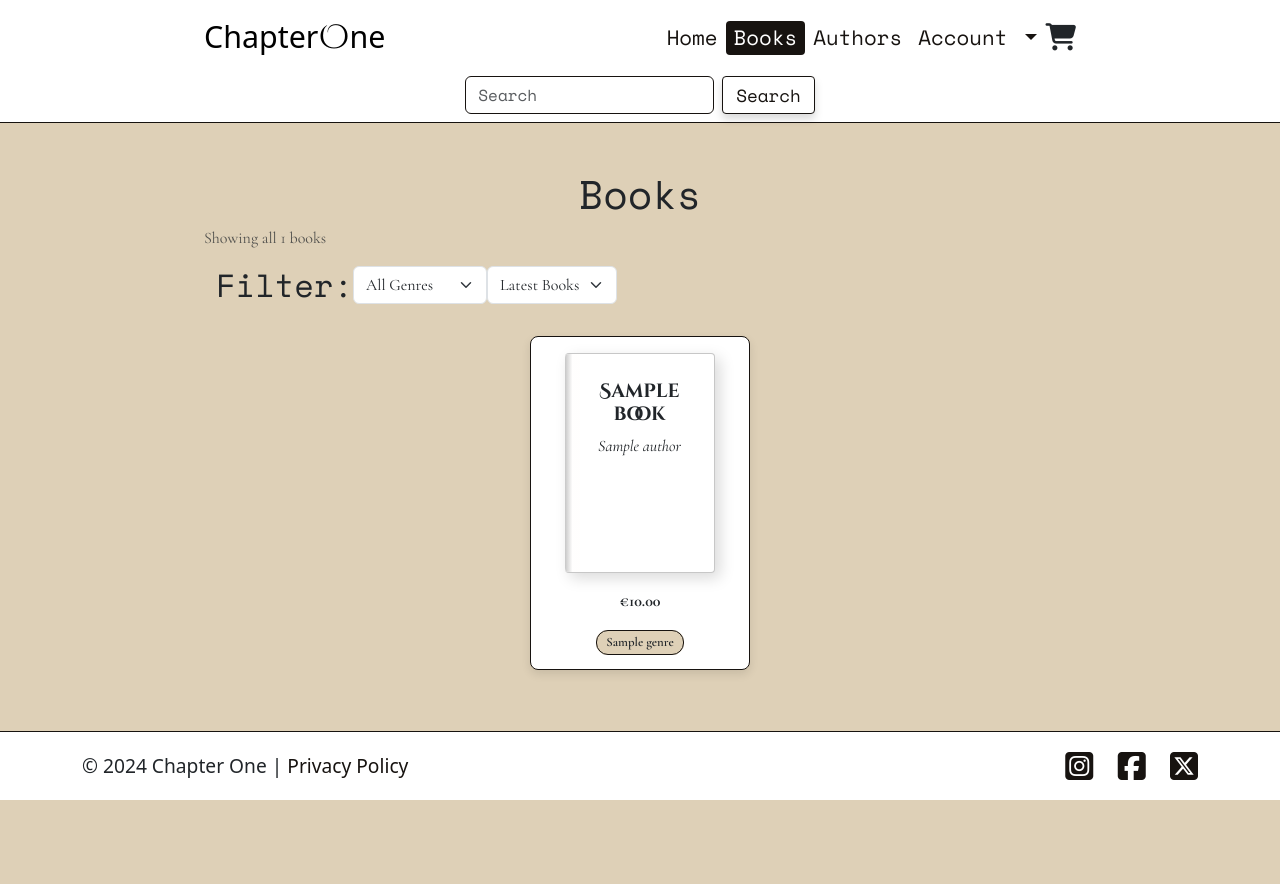
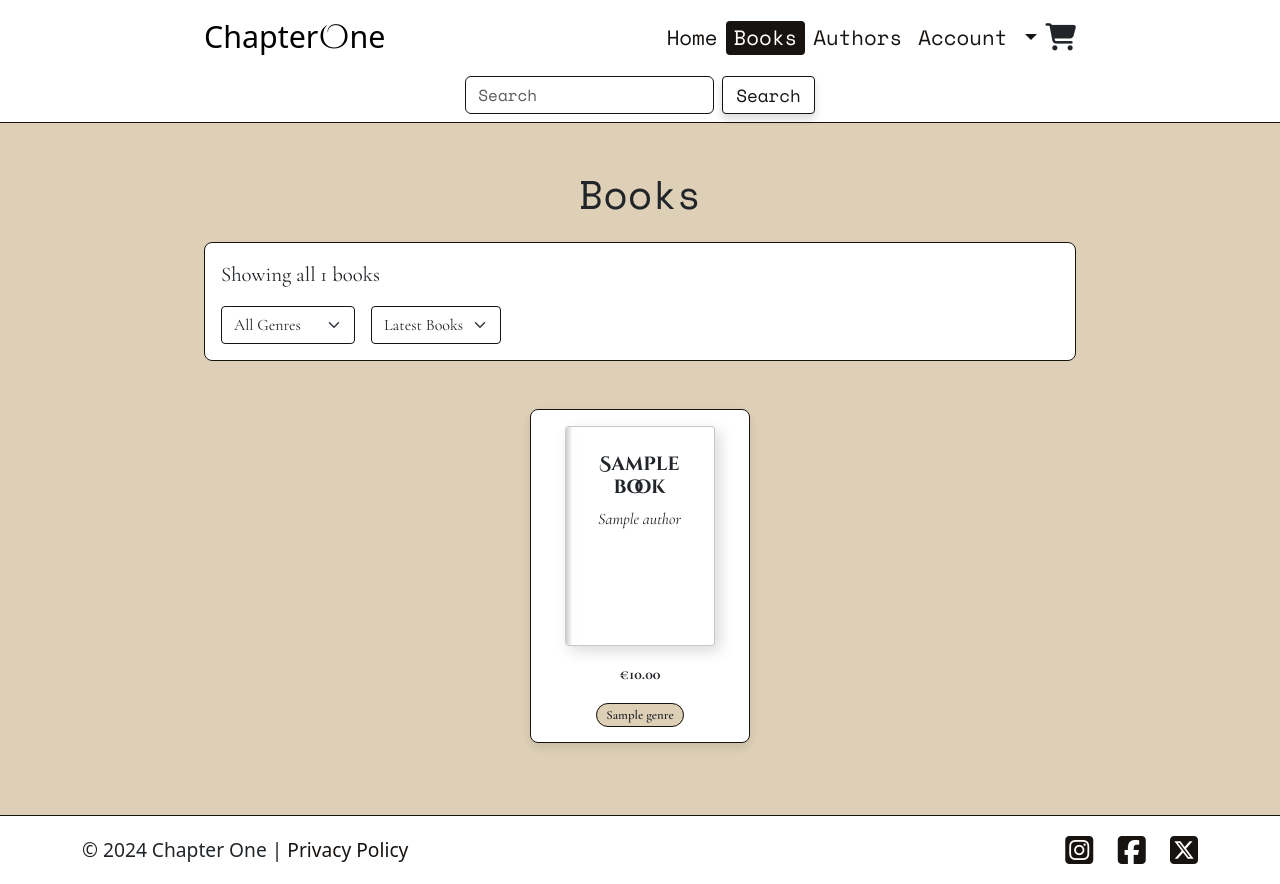
Before and after one commit to niekados/chapter-one, a Django app: page /books/ in a window 1280 px wide. Before the commit the page ends 800 px from the top, so only its background shows below. Run offline with Django 4.2, Linux system fonts and the light colour scheme; tables that the repository leaves empty hold one stand-in row (values such as "Sample post"); some libraries are stand-ins or nearby versions.

Commit message:
feat: style books list template

```diff
--- a/books/templates/books/books_list.html
+++ b/books/templates/books/books_list.html
@@ -7,11 +7,14 @@ Books
 {% endblock %}
 
 {% block content %}
-<div class="container">
-    <h1 class="text-center">Books</h1>
+<div class="container pb-5">
+    <!-- Page title -->
+    <h1 class="text-center mb-4">Books</h1>
 
-    <!-- Sort or search book count -->
-    <p class="text-muted">
+    <!-- Filters, sort, and book count -->
+    <div class="filter-sort-container p-3 mb-4">
+        <!-- Book count -->
+        <p class="mb-3">
             {% if search_keyword or current_genre %}
             {{ books.paginator.count }} book{% if books.paginator.count != 1 %}s{% endif %} found
             {% else %}
@@ -19,24 +22,13 @@ Books
             {% endif %}
         </p>
 
-    <!-- Display currently selected genre -->
-    <div class="mb-3">
-        {% if current_genre %}
-        <span class="badge bg-secondary">Genre: {{ current_genre }}</span>
-        {% endif %}
-        {% if search_keyword %}
-        <span class="badge bg-secondary">Search: {{ search_keyword }}</span>
-        {% endif %}
-    </div>
-
-    <section class="container d-flex">
-        <h2>Filter:</h2>
+        <div class="d-flex flex-wrap gap-3">
             <!-- Filter by genre -->
             <form method="GET" action="{% url 'books_list' %}">
                 {% if search_keyword %}
                 <input type="hidden" name="q" value="{{ search_keyword }}">
                 {% endif %}
-            <select name="genre" class="form-select" onchange="this.form.submit()">
+                <select name="genre" class="form-select filter-dropdown" onchange="this.form.submit()">
                     <option value="">All Genres</option>
                     {% for genre in genres %}
                     <option value="{{ genre.name }}" {% if genre.name == current_genre %}selected{% endif %}>
@@ -46,7 +38,7 @@ Books
                 </select>
             </form>
 
-        <!-- Sort by title or price -->
+            <!-- Sort by options -->
             <form method="GET" action="{% url 'books_list' %}">
                 {% if search_keyword %}
                 <input type="hidden" name="q" value="{{ search_keyword }}">
@@ -54,7 +46,7 @@ Books
                 {% if current_genre %}
                 <input type="hidden" name="genre" value="{{ current_genre }}">
                 {% endif %}
-            <select name="sort" class="form-select" onchange="this.form.submit()">
+                <select name="sort" class="form-select filter-dropdown" onchange="this.form.submit()">
                     <option value="latest_desc" {% if current_sorting == 'latest_desc' %}selected{% endif %}>
                         Latest Books
                     </option>
@@ -64,12 +56,6 @@ Books
                     <option value="title_desc" {% if current_sorting == 'title_desc' %}selected{% endif %}>
                         Title Z-A
                     </option>
-                <option value="author_asc" {% if current_sorting == 'author_asc' %}selected{% endif %}>
-                    Author A-Z
-                </option>
-                <option value="author_desc" {% if current_sorting == 'author_desc' %}selected{% endif %}>
-                    Author Z-A
-                </option>
                     <option value="price_asc" {% if current_sorting == 'price_asc' %}selected{% endif %}>
                         Price ↑
                     </option>
@@ -78,59 +64,63 @@ Books
                     </option>
                 </select>
             </form>
+
+            <!-- Clear filters -->
             {% if search_keyword or current_genre or current_sorting != 'latest_desc' %}
-        <span class="small"><a href="{% url 'books_list' %}"></span>
-        Clear all filters
+            <a href="{% url 'books_list' %}" class="btn-chapter-one">
+                Clear Filters
             </a>
             {% endif %}
-    </section>
+        </div>
+    </div>
 
+    <!-- Book grid -->
     <div class="row g-4 justify-content-center pb-4 pt-4">
         {% for book in books %}
-        <div class="col-12 col-md-5 col-lg-3 d-flex justify-content-center">
-            <!-- Book Card Wrapper -->
+        <div class="col-12 col-md-6 col-lg-3 d-flex justify-content-center">
+            <!-- Book card wrapper -->
             <div class="book-card-wrapper text-center">
-                <!-- Book Cover -->
+                <!-- Book cover -->
                 <a href="{% url 'book_detail' book.slug %}" class="text-decoration-none text-dark">
                     <div class="book-card {{ book.genre.name }}">
                         <h3 class="book-title">{{ book.title }}</h3>
                         <p class="book-author">{{ book.author.name }}</p>
                     </div>
                 </a>
-                <!-- Price and Genre -->
+                <!-- Price and genre -->
                 <p class="book-price mt-3">€{{ book.price }}</p>
                 <span class="genre-badge {{ book.genre.name }}">{{ book.genre.friendly_name }}</span>
             </div>
         </div>
         {% empty %}
-        <p class="text-center">No books available at the moment.</p>
+        <!-- No books message -->
+        <div class="text-center py-5">
+            <p class="no-books-message">No books available at the moment.</p>
+        </div>
         {% endfor %}
-    </div>
     </div>
 
     <!-- Pagination -->
     {% if books.has_other_pages %}
     <nav aria-label="Page navigation">
-    <ul class="pagination justify-content-center text">
+        <ul class="pagination justify-content-center">
             {% if books.has_previous %}
             <li class="page-item">
-            <a class="page-link"
-                href="?page={{ books.previous_page_number }}{% if request.GET.sort %}&sort={{ request.GET.sort }}{% endif %}{% if request.GET.genre %}&genre={{ request.GET.genre }}{% endif %}{% if request.GET.q %}&q={{ request.GET.q }}{% endif %}">
+                <a class="page-link text-dark border border-black" href="?page={{ books.previous_page_number }}{% if request.GET.sort %}&sort={{ request.GET.sort }}{% endif %}{% if request.GET.genre %}&genre={{ request.GET.genre }}{% endif %}{% if request.GET.q %}&q={{ request.GET.q }}{% endif %}">
                     Previous
                 </a>
             </li>
             {% endif %}
 
             <li class="page-item">
-            <span class="page-link">
+                <span class="page-link text-dark border border-black">
                     Page {{ books.number }} of {{ books.paginator.num_pages }}
                 </span>
             </li>
 
             {% if books.has_next %}
             <li class="page-item">
-            <a class="page-link"
-                href="?page={{ books.next_page_number }}{% if request.GET.sort %}&sort={{ request.GET.sort }}{% endif %}{% if request.GET.genre %}&genre={{ request.GET.genre }}{% endif %}{% if request.GET.q %}&q={{ request.GET.q }}{% endif %}">
+                <a class="page-link text-dark border border-black" href="?page={{ books.next_page_number }}{% if request.GET.sort %}&sort={{ request.GET.sort }}{% endif %}{% if request.GET.genre %}&genre={{ request.GET.genre }}{% endif %}{% if request.GET.q %}&q={{ request.GET.q }}{% endif %}">
                     Next
                 </a>
             </li>
@@ -138,5 +128,5 @@ Books
         </ul>
     </nav>
     {% endif %}
-
+</div>
 {% endblock %}
--- a/static/css/base.css
+++ b/static/css/base.css
@@ -256,7 +256,25 @@ span.decorative {
 
 /* Books */
 
-/* Book card wrapper */
+.filter-dropdown {
+    border: 1px solid var(--smoky-black);
+    border-radius: 4px;
+}
+
+.no-books-message {
+    font-size: 1.5rem;
+}
+
+.filter-sort-container {
+    border: 1px solid var(--smoky-black);
+    border-radius: 8px;
+    background-color: var(--white);
+}
+
+.filter-sort-container p {
+    font-size: 1.3rem;
+}
+
 .book-card-wrapper {
     border: 1px solid var(--smoky-black);
     border-radius: 8px;
@@ -267,7 +285,6 @@ span.decorative {
     min-width: 220px;
 }
 
-/* Book hover effect */
 .book-card-wrapper:hover {
     box-shadow: 0 6px 14px rgba(0, 0, 0, 0.15);
 }
@@ -321,7 +338,6 @@ span.decorative {
     margin-top: 0.5rem;
 }
 
-/* Genre badge */
 .genre-badge {
     border: 1px solid var(--smoky-black);
     background-color: var(--dun);
```
Lines whose indentation alone changed are shown as unchanged.
